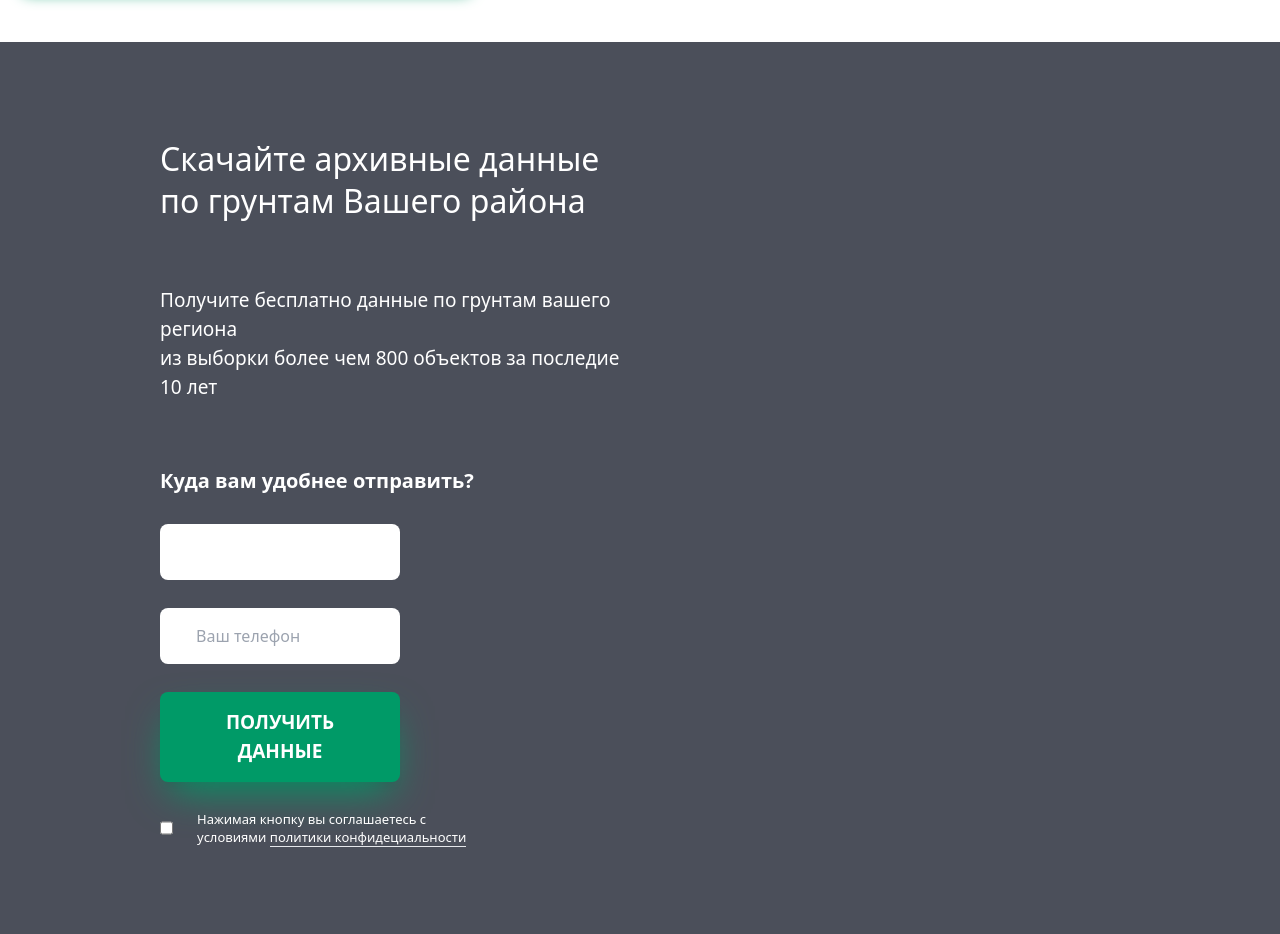
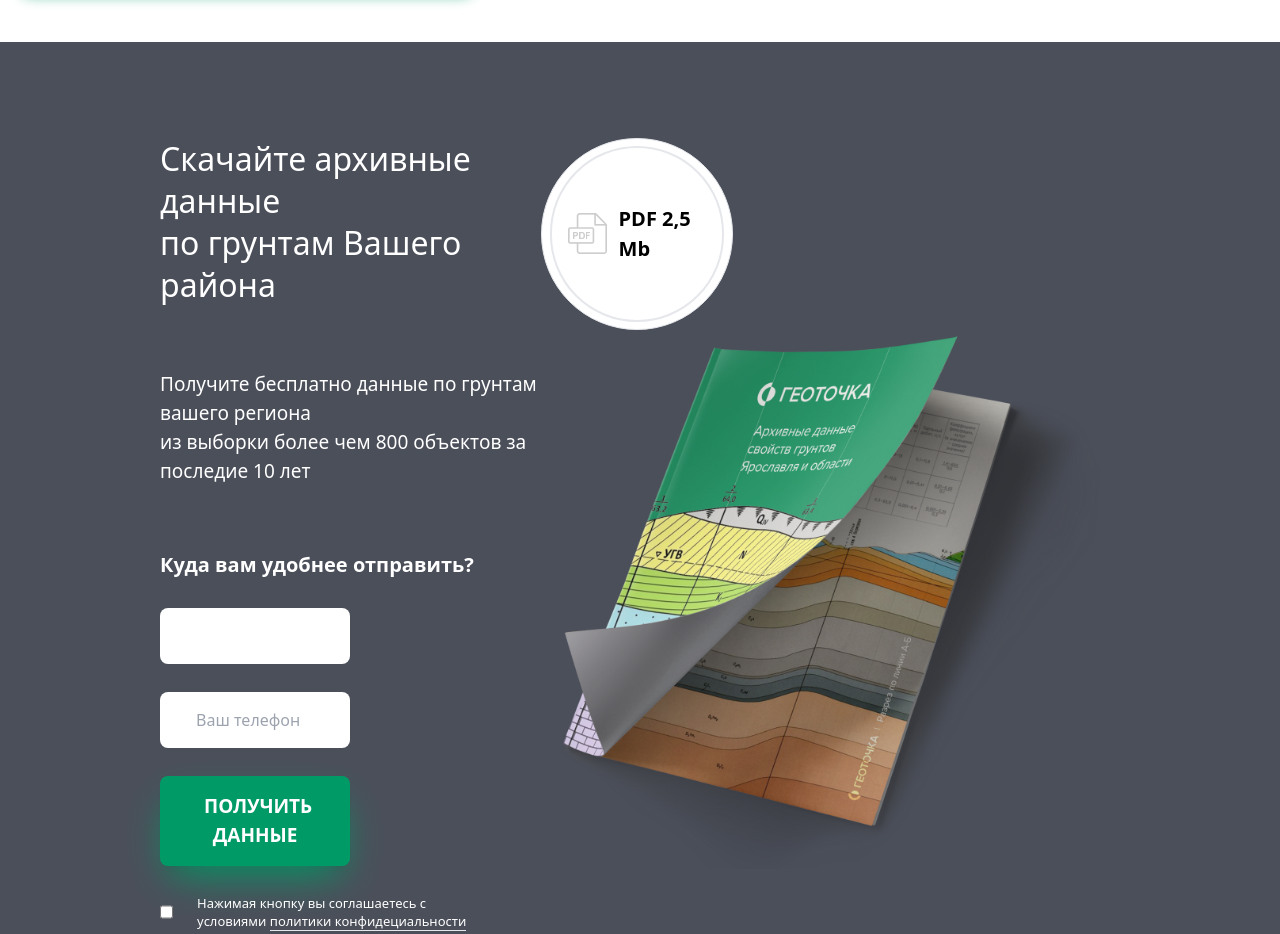
Before and after one commit to CrazyySasha/tailwindcss-geo-website, a website built with Vite: page pages/index.html in a window 1280 px wide. Shown: the part 8300-9234 px from the top of the page. Built offline with nearby package versions, Linux system fonts and the light colour scheme.

Commit message:
end -arxiv

```diff
--- a/pages/index.html
+++ b/pages/index.html
@@ -840,7 +840,7 @@
 		</div>
 	</section>
 	<!-- arxiv -->
-	<section class="bg-bggrey py-24 px-40">
+	<section class="bg-bggrey py-24 px-40 flex flex-row">
 		<!-- 2-block -->
 
 			<div class="w-1/2">
@@ -868,7 +868,17 @@
 				</div>
 			</div>
 			<!-- 2-block -->
-			<div></div>
+			<div>
+				<div class="">
+					<div class=" bg-white rounded-full p-2  w-48 h-48 border flex flex-row  items-center  align-middle mr  ">
+						<div class="flex flex-row  items-center p-4  align-middle border-2 rounded-full w-44 h-44">
+							<img src="/assets/Group_66.png" class="mr-3" alt="">
+							<h3 class="text-2xl font-bold ">PDF 2,5 Mb</h3>
+						</div>
+					</div>
+					<img src="/assets/ГЕОТОЧКАБУКЛЕТ.png" alt="">
+				</div>
+			</div>
 
 	</section>
 	<!-- arxiv -->
```
Also changed, not shown: public/assets/Group_66.png (added), public/assets/ГЕОТОЧКА БУКЛЕТ 4.png (deleted), public/assets/ГЕОТОЧКАБУКЛЕТ.png (added).
